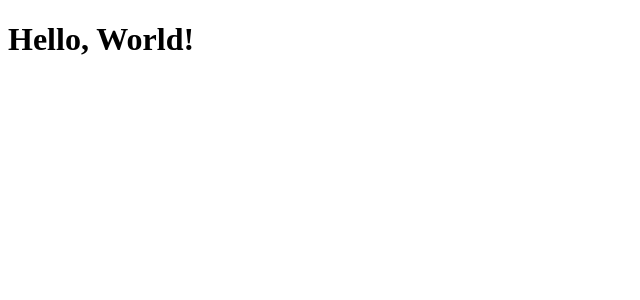
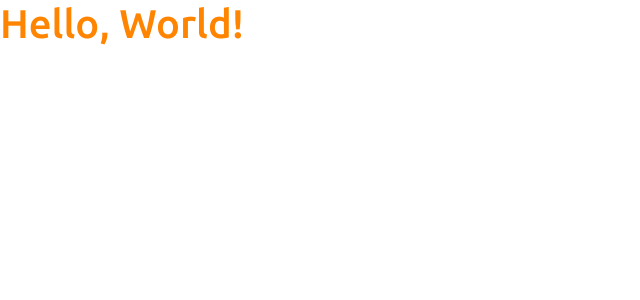
Before and after one commit to gustavocotrim11/projeto-sds, a React (Create React App) app in the folder frontend/: page / in a window 1280 px wide. Shown: the top 300 px of the page, without its empty margins (0-640 px from the left). Built offline with nearby package versions, Linux system fonts and the light colour scheme.

Commit message:
Bootstrap added

```diff
--- a/frontend/package.json
+++ b/frontend/package.json
@@ -3,6 +3,7 @@
   "version": "0.1.0",
   "private": true,
   "dependencies": {
+    "@popperjs/core": "^2.10.2",
     "@testing-library/jest-dom": "^5.11.4",
     "@testing-library/react": "^11.1.0",
     "@testing-library/user-event": "^12.1.10",
@@ -10,6 +11,7 @@
     "@types/node": "^12.0.0",
     "@types/react": "^17.0.0",
     "@types/react-dom": "^17.0.0",
+    "bootstrap": "^5.1.3",
     "react": "^17.0.2",
     "react-dom": "^17.0.2",
     "react-scripts": "4.0.3",
--- a/frontend/src/App.tsx
+++ b/frontend/src/App.tsx
@@ -1,5 +1,5 @@
 export function App() {
   return (
-    <h1>Hello, World!</h1>
+    <h1 className="text-primary">Hello, World!</h1>
   );
 }
--- /dev/null
+++ b/frontend/src/assets/css/styles.css
@@ -0,0 +1,33 @@
+@import url("https://fonts.googleapis.com/css2?family=Ubuntu:wght@300;400;500;700&display=swap");
+:root {
+  --color-primary: #ff8400;
+}
+
+html,
+body {
+  height: 100%;
+  font-family: "Ubuntu", sans-serif;
+}
+
+#root {
+  display: flex;
+  flex-direction: column;
+  height: 100%;
+}
+
+.content {
+  flex: 1 0 auto;
+}
+
+.footer {
+  flex-shrink: 0;
+  text-align: center;
+}
+
+.bg-primary {
+  background-color: var(--color-primary) !important;
+}
+
+.text-primary {
+  color: var(--color-primary) !important;
+}
--- a/frontend/src/index.tsx
+++ b/frontend/src/index.tsx
@@ -1,6 +1,9 @@
 import React from 'react';
 import ReactDOM from 'react-dom';
+import 'bootstrap/dist/css/bootstrap.css';
 import {App} from './App';
+
+import './assets/css/styles.css';
 
 ReactDOM.render(
   <React.StrictMode>
```
Also changed, not shown: 1 other file (tests, documents, lock files or other folders).
